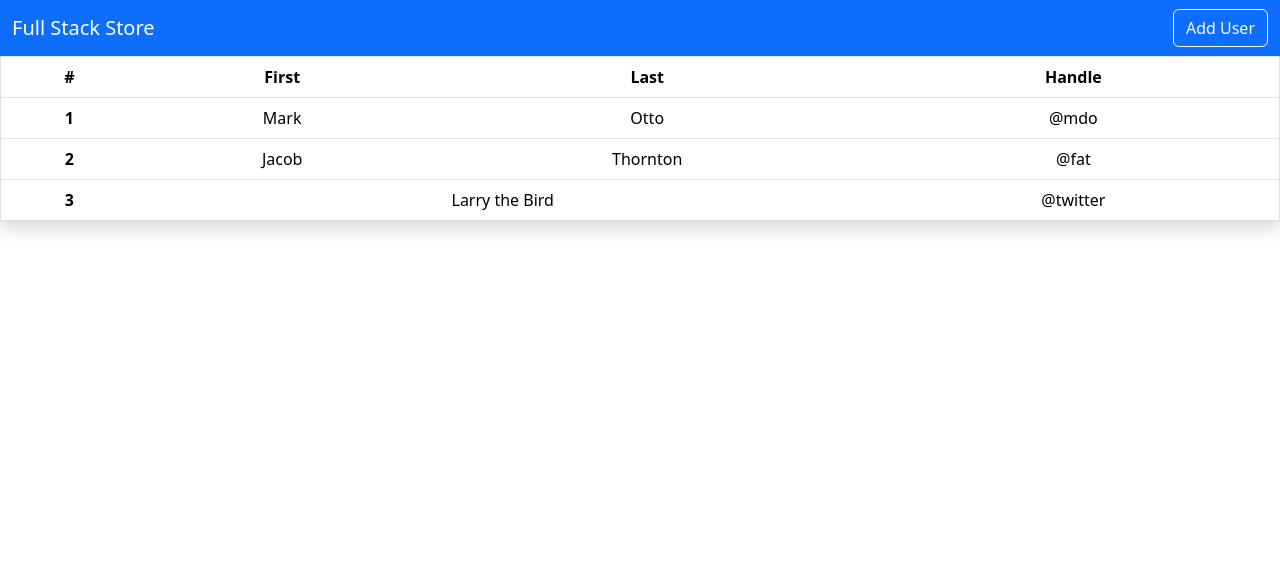
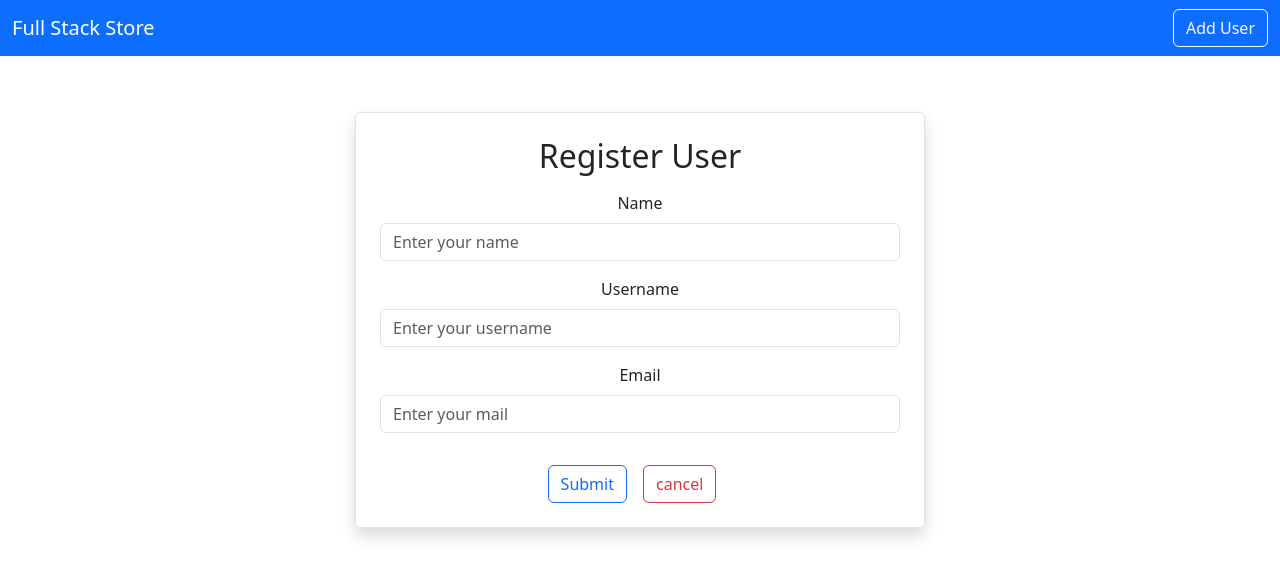
Before and after one commit to Kalindusu/Fullstack_store_frontend, a React (Create React App) app: page /adduser in a window 1280 px wide. Shown: the top 578 px of the page. Built offline with nearby package versions, Linux system fonts and the light colour scheme; no server answers.

Commit message:
updare commit

```diff
--- a/package.json
+++ b/package.json
@@ -10,6 +10,7 @@
     "bootstrap": "^5.3.3",
     "react": "^18.3.1",
     "react-dom": "^18.3.1",
+    "react-router-dom": "^6.26.1",
     "react-scripts": "5.0.1",
     "web-vitals": "^2.1.4"
   },
--- a/src/App.js
+++ b/src/App.js
@@ -3,14 +3,22 @@ import './App.css';
 import "../node_modules/bootstrap/dist/css/bootstrap.min.css";
 import Navbar from './layout/Navbar';
 import Home from './pages/Home';
+import {BrowserRouter as Router, Route, Routes} from 'react-router-dom';
+import Adduser from './users/Adduser';
 
 
 
 function App() {
   return (
     <div className="App">
+
+    <Router>
     <Navbar/>
-    <Home/>
+    <Routes>
+      <Route exact path="/" element={<Home/>}/>
+      <Route exact path="/adduser" element={<Adduser/>}/>
+    </Routes>
+    </Router>
 
     </div>
   );
--- a/src/layout/Navbar.js
+++ b/src/layout/Navbar.js
@@ -1,4 +1,5 @@
 import React from "react";
+import { Link } from "react-router-dom";
 
 export default function Navbar() {
   return (
@@ -19,7 +20,7 @@ export default function Navbar() {
           >
             <span className="navbar-toggler-icon"></span>
           </button> */}
-          <button className="btn btn-outline-light">Add User</button>
+          <Link to="/adduser" className="btn btn-outline-light">Add User</Link>
         </div>
       </nav>
     </div>
--- a/src/pages/Home.js
+++ b/src/pages/Home.js
@@ -4,15 +4,17 @@ import { useState } from 'react';
 import { useEffect } from 'react';
 
 export default function Home() {
-  const [users, setUsers] = useState([]);
-  useEffect(() => {
-   loadusers();
-  }, []);
+  const[users,setUsers] = useState([]);
 
-  const loadusers = async () => {
-   const result = await axios.get('http://localhost:8080/users');
-    console.log(result)
-  };
+  useEffect(()=>{
+loardusers();
+  })
+
+  const loardusers=async()=>{
+    const result=await axios.get('http://localhost:8080/users');
+    setUsers(result.data);
+  }
+
 
 
   return (
@@ -21,30 +23,29 @@ export default function Home() {
       <table className="table border shadow">
   <thead>
     <tr>
-      <th scope="col">#</th>
-      <th scope="col">First</th>
-      <th scope="col">Last</th>
-      <th scope="col">Handle</th>
+      <th scope="col">No</th>
+      <th scope="col">Name</th>
+      <th scope="col">UserName</th>
+      <th scope="col">Email</th>
+      <th scope="col">Action</th>
     </tr>
   </thead>
   <tbody>
+
+   {users.map((user,index)=>(
     <tr>
-      <th scope="row">1</th>
-      <td>Mark</td>
-      <td>Otto</td>
-      <td>@mdo</td>
-    </tr>
-    <tr>
-      <th scope="row">2</th>
-      <td>Jacob</td>
-      <td>Thornton</td>
-      <td>@fat</td>
-    </tr>
-    <tr>
-      <th scope="row">3</th>
-      <td colspan="2">Larry the Bird</td>
-      <td>@twitter</td>
-    </tr>
+    <th scope="row" key={index}>{index+1}</th>
+    <td>{user.name}</td>
+    <td>{user.username}</td>
+    <td>{user.email}</td>
+    <td>
+      <button className="btn btn-primary mx-2">View</button>
+      <button className="btn btn-outline-primary mx-2">Edit</button>
+      <button className="btn btn-danger mx-2">Delete</button>
+    </td>
+  </tr>
+   ))}
+
   </tbody>
 </table>
       </div>
--- a/src/users/Adduser.js
+++ b/src/users/Adduser.js
@@ -0,0 +1,40 @@
+import React from "react";
+import { Link } from "react-router-dom";
+
+export default function Adduser() {
+  return (
+    <div className="container mt-5">
+      <div className="row">
+        <div className="col-md-6 offset-md-3 border rounded p-4 mt-2 shadow">
+          <h2 className="text-cener">Register User</h2>
+          <div className="mb-3 mt-3">
+            <label htmlFor="Name" className="form-label">Name</label>
+            <input
+              type={"text"}
+              className="form-control"
+              placeholder="Enter your name"
+            />
+            </div>
+            <div className="mb-3 mt-3">
+            <label htmlFor="Username" className="form-label">Username</label>
+            <input
+              type={"text"}
+              className="form-control"
+              placeholder="Enter your username"
+            />
+            </div>
+            <div className="mb-3 mt-3">
+            <label htmlFor="Email" className="form-label">Email</label>
+            <input
+              type={"text"}
+              className="form-control"
+              placeholder="Enter your mail"
+            />
+            </div>
+            <button className="btn btn-outline-primary mt-3">Submit</button>
+            <Link to="/" className="btn btn-outline-danger mt-3 mx-3"  onClick={() => alert('Submission is canceled')}>cancel</Link>
+        </div>
+      </div>
+    </div>
+  );
+}
```
Also changed, not shown: 1 other file (tests, documents, lock files or other folders).
